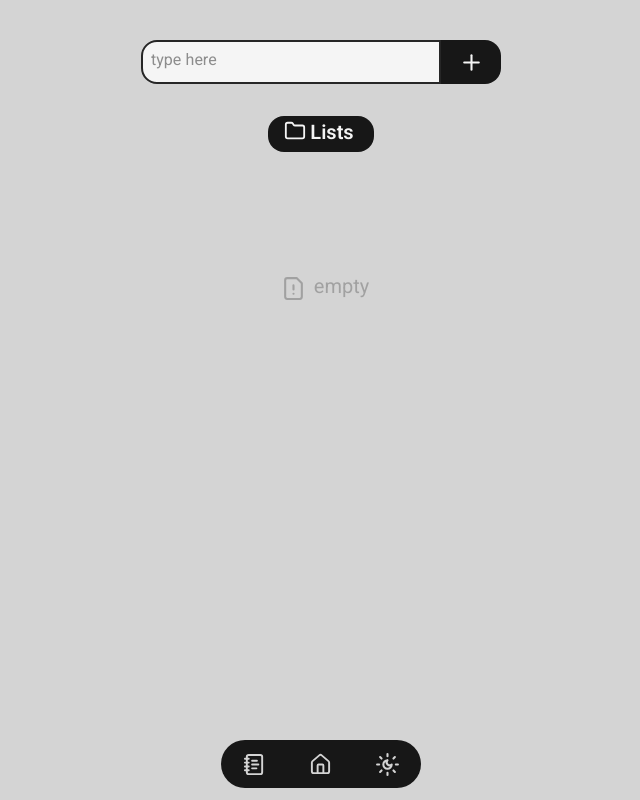
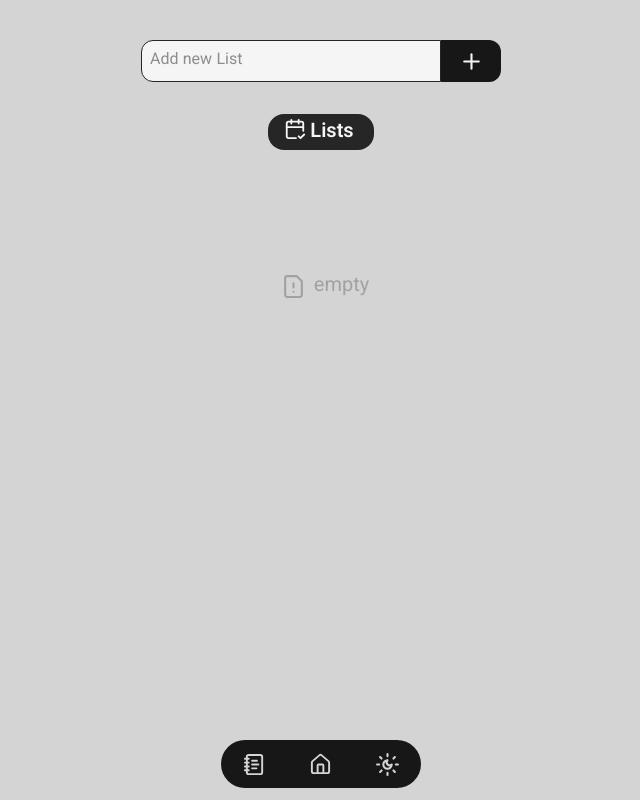
Before and after one commit to Awmiroosen/taskdone, a Next.js app: page /tasks in a window 1280 px wide. Shown: the whole page, without its empty margins (319-959 px from the left). Built offline with nearby package versions, Linux system fonts and the light colour scheme.

Commit message:
some ui changes and fixes

```diff
--- a/src/app/tasks/[slug]/page.tsx
+++ b/src/app/tasks/[slug]/page.tsx
@@ -40,7 +40,7 @@ const ListPage = () => {
       <div className="text-sm flex justify-start items-center">
         <Link
           href="/tasks"
-          className="bg-neutral-900 text-neutral-200 dark:bg-neutral-200 dark:text-neutral-900 px-2 py-1 rounded-2xl flex items-center"
+          className="bg-neutral-900 hover:bg-neutral-700 text-neutral-200 dark:bg-neutral-200 dark:hover:bg-neutral-300 dark:text-neutral-900 transition-colors duration-150 px-2 py-1 rounded-2xl flex items-center"
         >
           <LuChevronLeft className="mb-1" />
           back
@@ -50,20 +50,20 @@ const ListPage = () => {
       <div className="w-full flex my-8 px-1">
         <input
           type="text"
-          placeholder="type here"
-          className="w-10/12 bg-neutral-100 dark:bg-neutral-900 focus:outline-0 border-2 rounded-l-2xl p-2"
+          placeholder="Add your tasks"
+          className="w-10/12 bg-neutral-100 dark:bg-neutral-900 focus:outline-0 border rounded-l-xl p-2"
           onChange={(e) => setInputValue(e.target.value)}
           value={inputValue}
         />
         <button
           onClick={() => handleAdd()}
-          className="w-2/12 bg-neutral-900 dark:bg-neutral-100 text-neutral-100 dark:text-neutral-900 cursor-pointer flex justify-center items-center rounded-r-2xl"
+          className="w-2/12 bg-neutral-900 dark:bg-neutral-100 text-neutral-100 dark:text-neutral-900 cursor-pointer flex justify-center items-center rounded-r-xl"
         >
           <LuPlus size={25} />
         </button>
       </div>
       <div className="w-full my-8 flex justify-center items-center select-none">
-        <div className="flex bg-neutral-900 text-neutral-100 dark:bg-neutral-100 dark:text-neutral-900 px-4 py-1 rounded-2xl">
+        <div className="flex bg-neutral-800 text-neutral-100 dark:bg-neutral-200 dark:text-neutral-900 px-4 py-1 rounded-2xl">
           {activeList.todos.filter((item) => item.done).length !==
           activeList.todos.length ? (
             <LuCalendarFold size={22} />
--- a/src/app/tasks/page.tsx
+++ b/src/app/tasks/page.tsx
@@ -4,7 +4,12 @@ import ListCard from "@/components/ui/ListCard";
 
 import { useTodo } from "@/store/todoStore";
 import { useState } from "react";
-import { LuPlus, LuFileWarning, LuFolder } from "react-icons/lu";
+import {
+  LuPlus,
+  LuFileWarning,
+  LuFolder,
+  LuCalendarCheck2,
+} from "react-icons/lu";
 
 const Tasks = () => {
   const { lists, addList } = useTodo();
@@ -19,28 +24,37 @@ const Tasks = () => {
     setInputValue("");
   };
 
+  const isAllListsDone =
+    lists.map((item) => item.done).length ===
+    lists.filter((item) => item.done).length;
+
   return (
     <section className="p-2">
       <div>
         <div className="w-full flex my-8 px-1">
           <input
             type="text"
-            placeholder="type here"
-            className="w-10/12 bg-neutral-100 dark:bg-neutral-900 focus:outline-0 border-2 rounded-l-2xl p-2"
+            placeholder="Add new List"
+            className="w-10/12 bg-neutral-100 dark:bg-neutral-900 focus:outline-0 border rounded-l-xl p-2"
             onChange={(e) => setInputValue(e.target.value)}
             value={inputValue}
           />
           <button
             onClick={() => handleAdd()}
-            className="w-2/12 bg-neutral-900 dark:bg-neutral-100 text-neutral-100 dark:text-neutral-900 cursor-pointer flex justify-center items-center rounded-r-2xl"
+            className="w-2/12 bg-neutral-900 dark:bg-neutral-100 text-neutral-100 dark:text-neutral-900 cursor-pointer flex justify-center items-center rounded-r-xl"
           >
             <LuPlus size={25} />
           </button>
         </div>
       </div>
       <div className="w-full my-8 flex justify-center items-center select-none">
-        <div className="flex bg-neutral-900 text-neutral-100 dark:bg-neutral-100 dark:text-neutral-900 px-4 py-1 rounded-2xl">
-          <LuFolder size={22} />
+        <div className="flex bg-neutral-800 text-neutral-100 dark:bg-neutral-200 dark:text-neutral-900 px-4 py-1 rounded-2xl">
+          {!isAllListsDone ? (
+            <LuFolder size={22} />
+          ) : (
+            <LuCalendarCheck2 size={22} />
+          )}
+          {}
           <h3 className="mx-1 text-xl font-semibold">Lists</h3>
         </div>
       </div>
--- a/src/components/ui/ListCard.tsx
+++ b/src/components/ui/ListCard.tsx
@@ -66,7 +66,7 @@ const ListCard = ({
           )}
         </div>
         <div>
-          <button onClick={() => handlePin(id)}>
+          <button onClick={() => handlePin(id)} >
             {isPin ? <TiStar size={20} /> : <TiStarOutline size={20} />}
           </button>
         </div>
@@ -94,7 +94,7 @@ const ListCard = ({
         <div className="w-1/2 flex">
           <div className="mx-3">
             <button
-              className="hover:text-red-600 cursor-pointer"
+              className="bg-neutral-300 dark:bg-neutral-700 p-1.5 rounded-2xl hover:bg-red-600/60 transition-colors duration-100 cursor-pointer"
               onClick={() => deleteList(id)}
             >
               <LuTrash />
@@ -104,7 +104,7 @@ const ListCard = ({
         <div className="w-1/2 flex justify-end text-sm">
           <Link
             href={link}
-            className="bg-neutral-900 text-neutral-200 dark:bg-neutral-200 dark:text-neutral-900 px-3 rounded-2xl flex items-center"
+            className="bg-neutral-900 hover:bg-neutral-800 text-neutral-200 dark:bg-neutral-200 dark:hover:bg-neutral-300 dark:text-neutral-900 transition-colors duration-150 px-3 rounded-2xl flex items-center"
           >
             Tasks
             <button>
```
